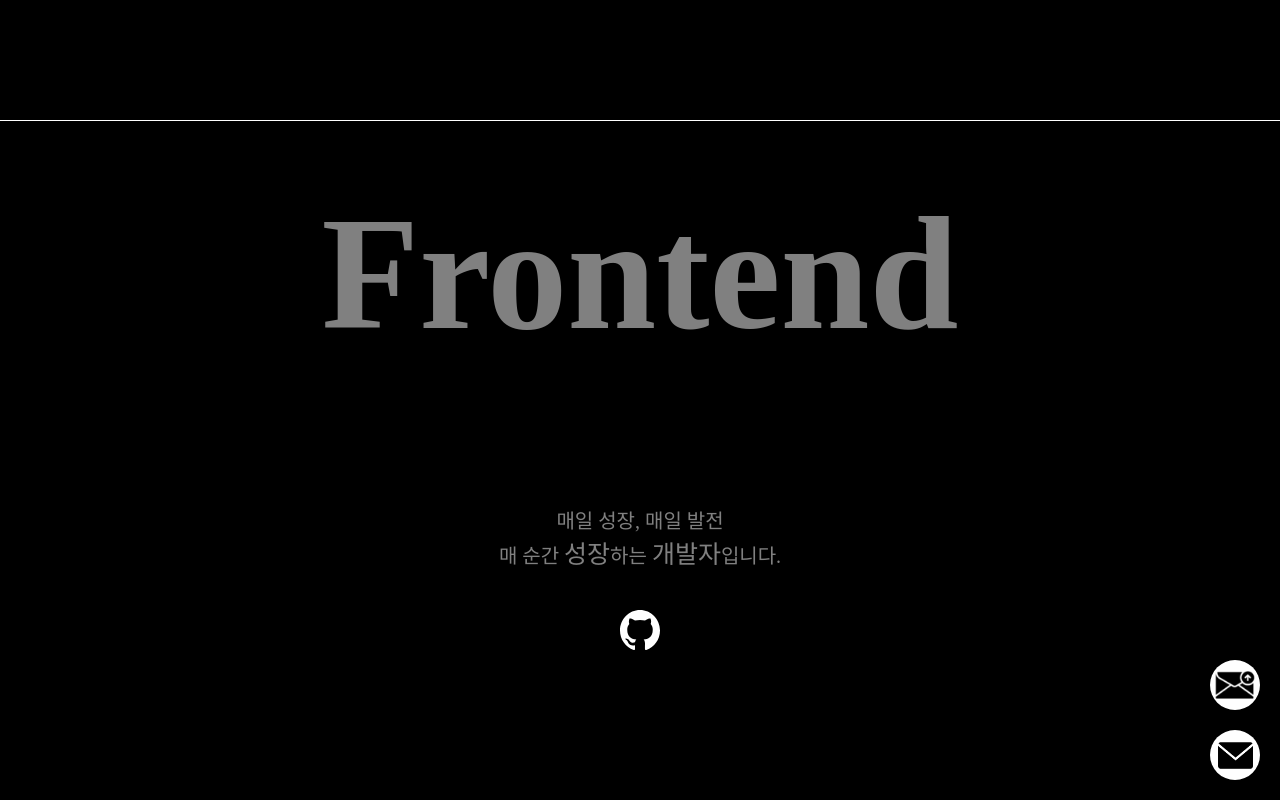
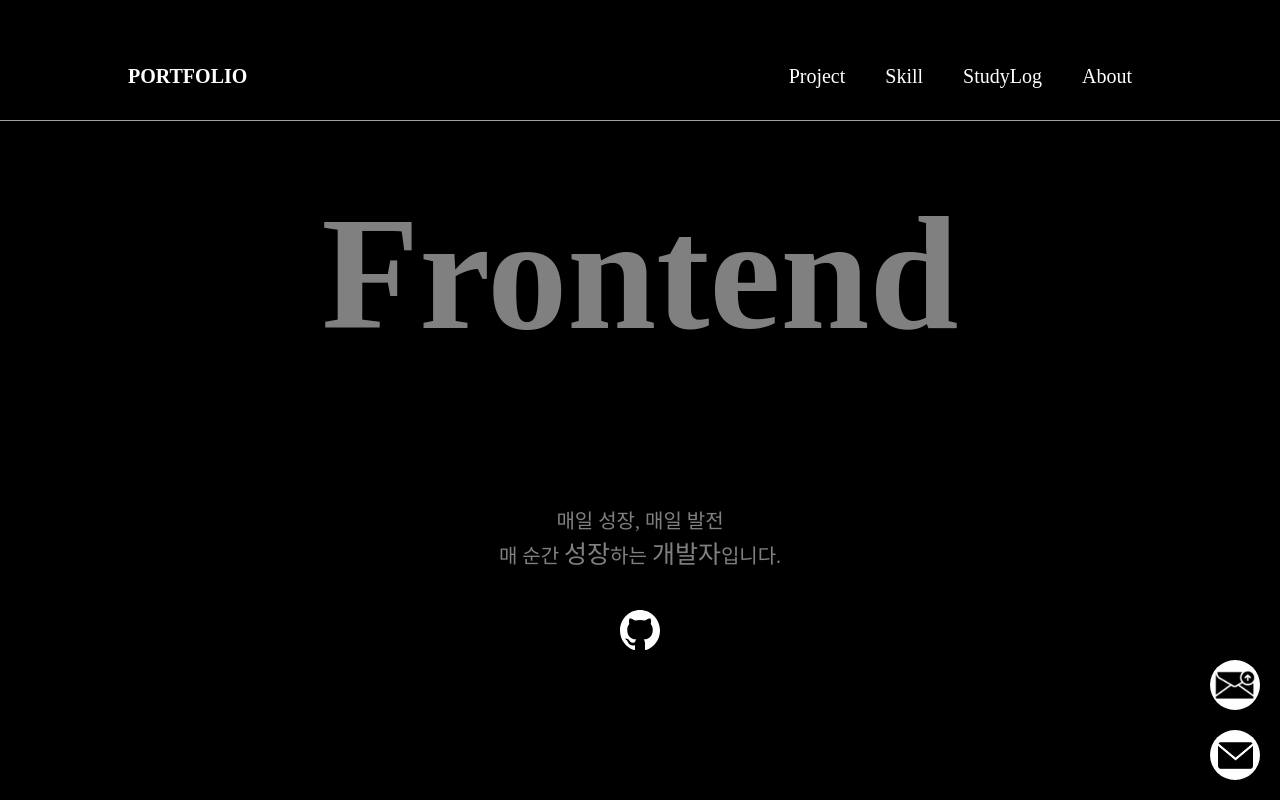
Before and after one commit to teakyungg/Frontend-Portfolio, a Next.js app: page / in a window 1280 px wide. Shown: the top 800 px of the page. Built offline with nearby package versions, Linux system fonts and the light colour scheme; a web font is replaced by a local one.

Commit message:
refactoring/header complete style summary

```diff
--- a/src/component/Header/Header.module.scss
+++ b/src/component/Header/Header.module.css
@@ -3,8 +3,9 @@
   height: 120px;
   min-width: 700px;
 
-  border-bottom: 1px solid white;
-  background-color: var(--background);
+  border-bottom: 1px solid rgb(168, 157, 157);
+  background-color: var(--basic-background);
+  color: white;
 
   position: fixed;
   z-index: 999;
@@ -13,13 +14,13 @@
 .inner {
   width: 80%;
   height: 100%;
+
   padding: 16px 0;
+  margin: 0 auto;
 
   display: flex;
   justify-content: space-between;
   align-items: center;
-
-  margin: auto;
 }
 
 .title {
@@ -30,14 +31,14 @@
 .list {
   display: flex;
 
-  * {
+  li {
     cursor: pointer;
     font-family: "YeongwolTTF-Regular";
     font-size: 20px;
     padding: 20px;
   }
 
-  *:hover {
+  li:hover {
     font-weight: bold;
   }
 }
--- a/src/component/Header/Header.tsx
+++ b/src/component/Header/Header.tsx
@@ -1,7 +1,6 @@
 "use client";
 import Link from "next/link";
-import styles from "./Header.module.scss";
-
+import styles from "./Header.module.css";
 
 export default function Header() {
   const linkName = ["Project", "Skill", "StudyLog", "About"]; // 링크 제목
@@ -14,15 +13,24 @@ export default function Header() {
     });
   };
 
-  const linkEl = linkName.map((i, index) => (
-    <li key={i} onClick={() => { scrollToCustomPosition(index);}}>{i}</li>
+  const linkItem = linkName.map((i, index) => (
+    <li
+      key={i}
+      onClick={() => {
+        scrollToCustomPosition(index);
+      }}
+    >
+      {i}
+    </li>
   ));
 
   return (
     <header className={styles.header}>
       <div className={styles.inner}>
-        <Link href={"/"} className={styles.title}>PORTFOLIO</Link>
-        <ul className={styles.list}>{linkEl}</ul>
+        <Link href={"/"} className={styles.title}>
+          PORTFOLIO
+        </Link>
+        <ul className={styles.list}>{linkItem}</ul>
       </div>
     </header>
   );
```
